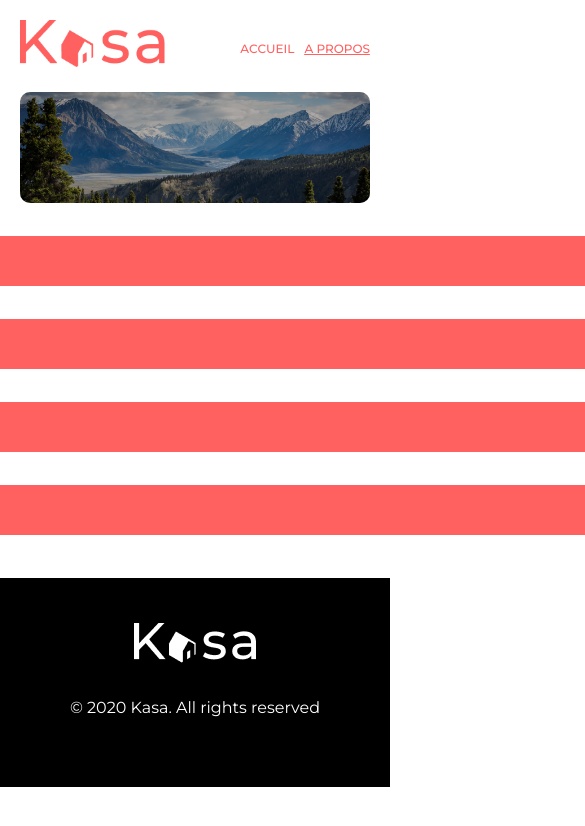
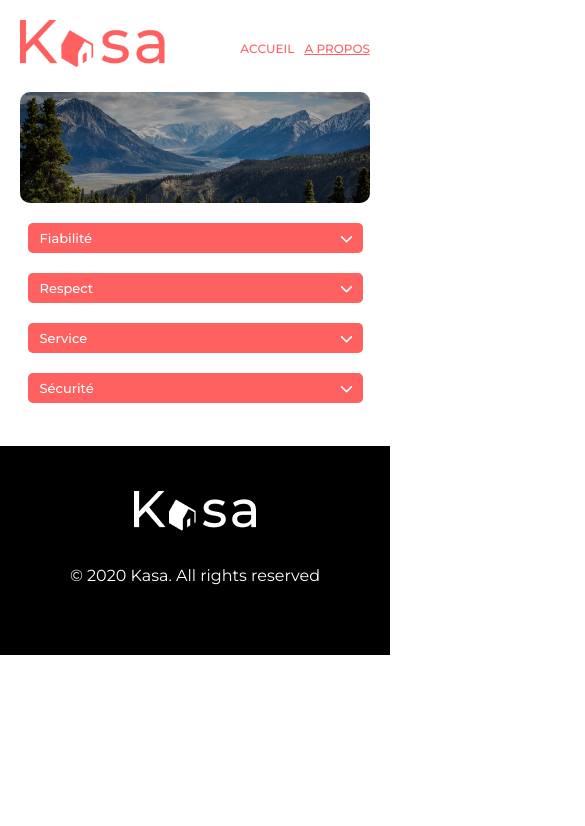
Before and after one commit to BruandT/P_Kasa, a React (Create React App) app: page /about in a window 390 px wide. Shown: the top 826 px of the page, 585 px wide, since content can reach past the window. Built offline with nearby package versions, Linux system fonts and the light colour scheme.

Commit message:
Ajout du responsive Mobile

```diff
--- a/src/components/Collapse/Collapse.css
+++ b/src/components/Collapse/Collapse.css
@@ -22,7 +22,7 @@
     bottom: 10px;
     max-width: 100%;
     background: #F6F6F6;
-    border-radius:  0  0 10px 10px;
+    border-radius:  0  0 5px 5px;
     padding: 30px 20px 10px 20px;
     font-family: 'Montserrat';
     font-style: normal;
@@ -37,3 +37,22 @@
     border: none;
     margin-top: 33px;
 }
+@media screen and (max-width: 767px) {
+    .collapse-container{
+        width: 335px;
+        margin-top: 20px;
+    }
+    .collapse{
+        font-size: 13px;
+        line-height: 142.6%;
+        height: 30px;
+        padding-left: 12px;
+        padding-right: 10px;
+    }
+    .div-collapse{
+        border-radius:  0  0 10px 10px;
+        padding: 30px 20px 30px 20px;
+        font-size: 12px;
+        line-height: 142.6%;
+    }
+}
```
